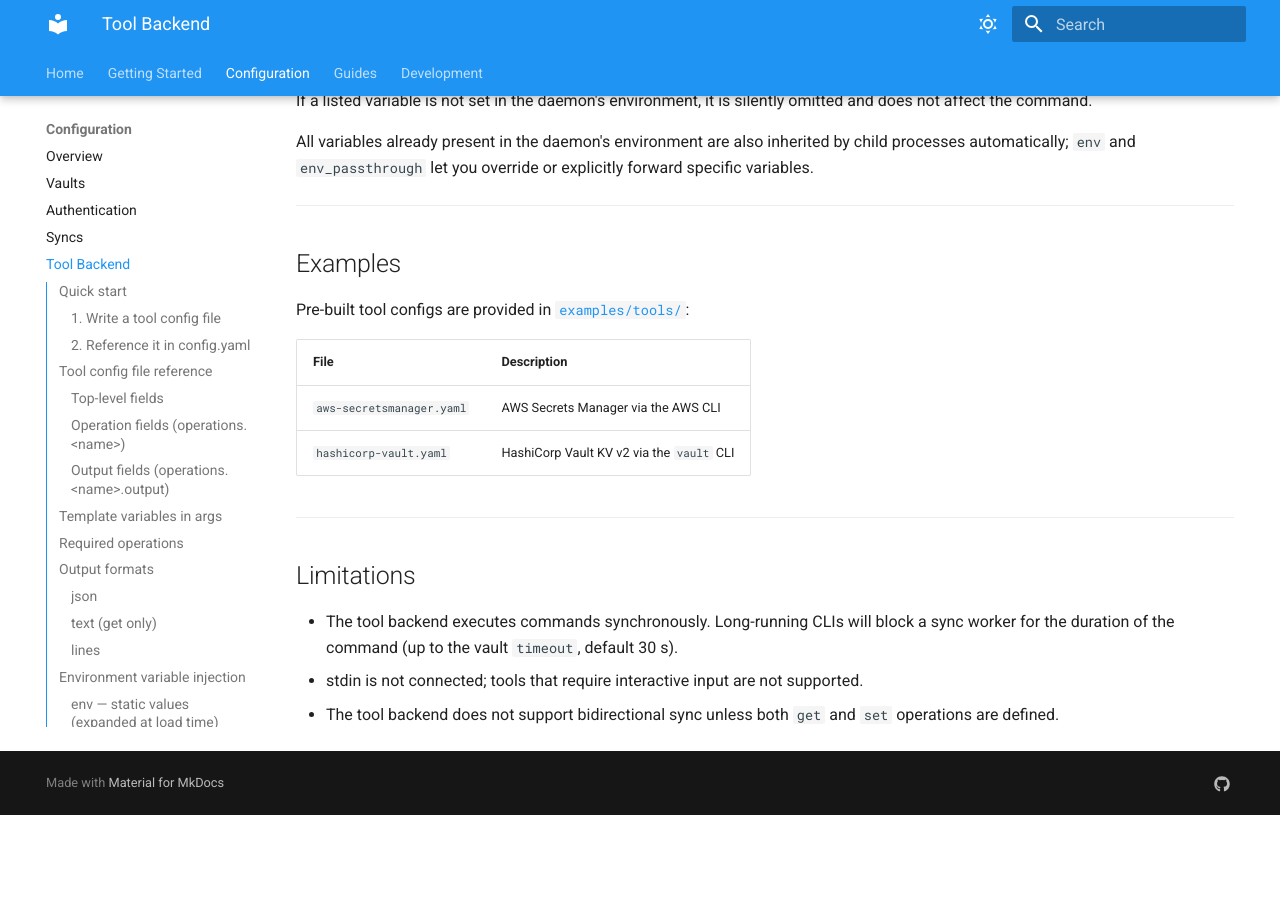
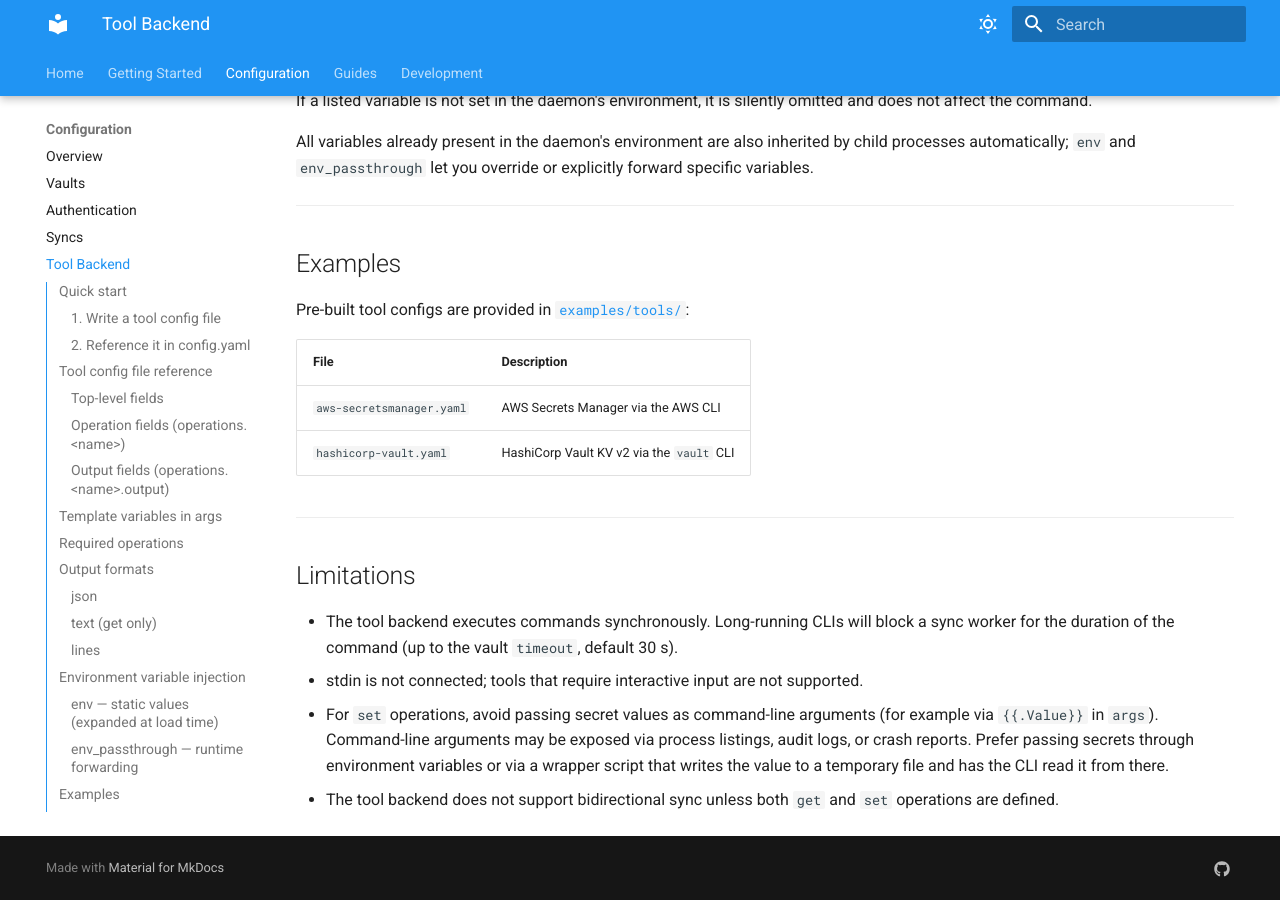
Before and after one commit to pacorreia/vaults-syncer, an MkDocs documentation site: the page built from docs/configuration/tool-backend.md, in a window 1280 px wide and 900 px high, scrolled down 4441 px. Built offline with MkDocs 1.6.1 and Material for MkDocs 9.7.7, drawn with Linux system fonts in a browser that asks for light colours; before the commit the page ends 5256 px from its top, so only the background shows below that.

Commit message:
Potential fix for pull request finding
Co-authored-by: Copilot Autofix powered by AI <175728472+Copilot@users.noreply.github.com>

```diff
--- a/docs/configuration/tool-backend.md
+++ b/docs/configuration/tool-backend.md
@@ -211,5 +211,10 @@ Pre-built tool configs are provided in [`examples/tools/`](../../examples/tools/
   `timeout`, default 30 s).
 - stdin is not connected; tools that require interactive input are not
   supported.
+- For `set` operations, avoid passing secret values as command-line arguments
+  (for example via `{{.Value}}` in `args`). Command-line arguments may be
+  exposed via process listings, audit logs, or crash reports. Prefer passing
+  secrets through environment variables or via a wrapper script that writes
+  the value to a temporary file and has the CLI read it from there.
 - The tool backend does not support bidirectional sync unless both `get` and
   `set` operations are defined.
```
